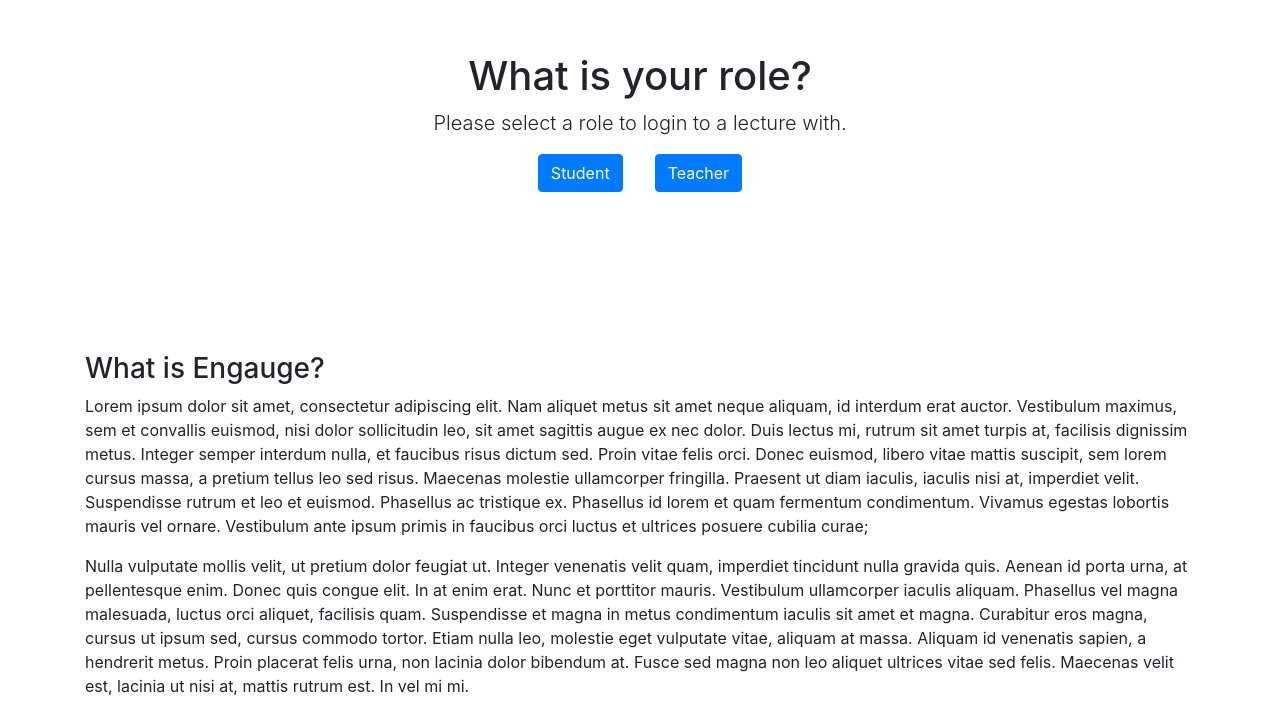
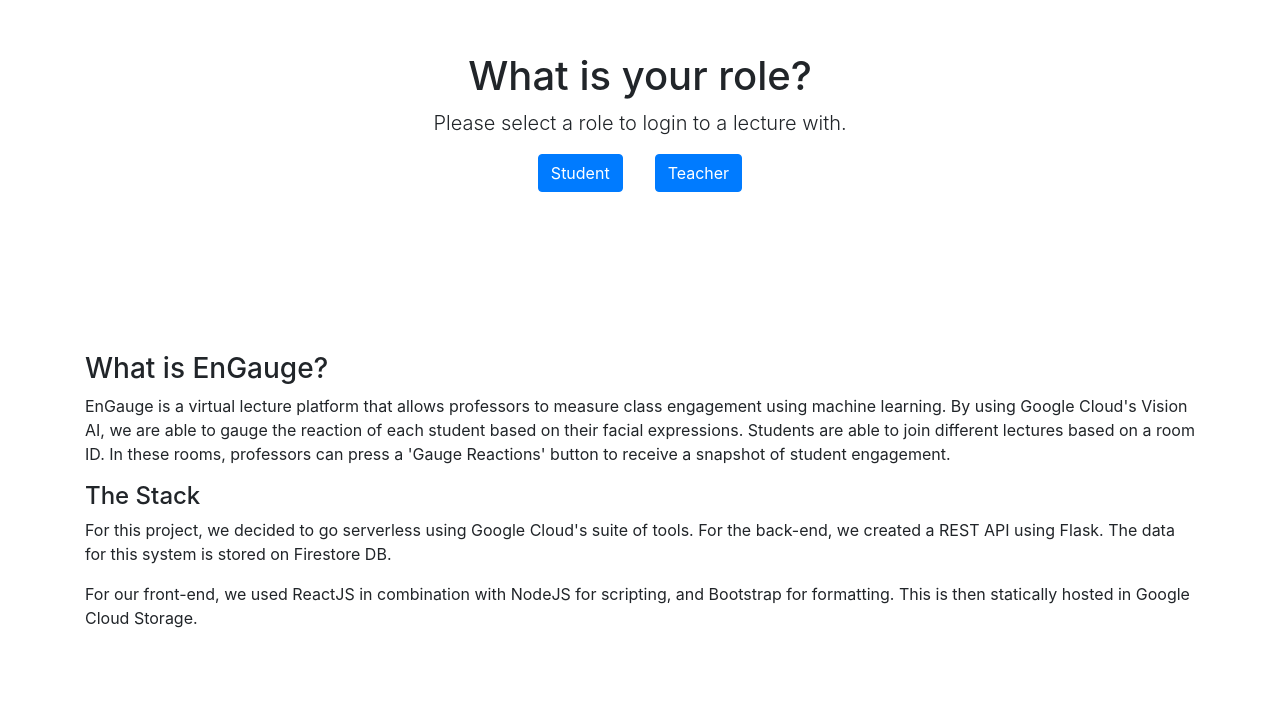
Before and after one commit to genceyalcin/engauge, a React (Create React App) app in the folder ui-main/: page /home in a window 1280 px wide. Shown: the part 108-822 px from the top of the page. After the commit the page ends 800 px from the top, so only its background shows below. Built offline with nearby package versions, Linux system fonts and the light colour scheme.

Commit message:
updated about message

```diff
--- a/ui-main/src/components/about.tsx
+++ b/ui-main/src/components/about.tsx
@@ -5,37 +5,27 @@ export interface AboutProps {}
 const About: React.FunctionComponent<AboutProps> = () => {
 	return (
 		<div>
-			<h3>What is Engauge?</h3>
+			<h3>What is EnGauge?</h3>
 			<p>
-				Lorem ipsum dolor sit amet, consectetur adipiscing elit. Nam
-				aliquet metus sit amet neque aliquam, id interdum erat auctor.
-				Vestibulum maximus, sem et convallis euismod, nisi dolor
-				sollicitudin leo, sit amet sagittis augue ex nec dolor. Duis
-				lectus mi, rutrum sit amet turpis at, facilisis dignissim metus.
-				Integer semper interdum nulla, et faucibus risus dictum sed.
-				Proin vitae felis orci. Donec euismod, libero vitae mattis
-				suscipit, sem lorem cursus massa, a pretium tellus leo sed
-				risus. Maecenas molestie ullamcorper fringilla. Praesent ut diam
-				iaculis, iaculis nisi at, imperdiet velit. Suspendisse rutrum et
-				leo et euismod. Phasellus ac tristique ex. Phasellus id lorem et
-				quam fermentum condimentum. Vivamus egestas lobortis mauris vel
-				ornare. Vestibulum ante ipsum primis in faucibus orci luctus et
-				ultrices posuere cubilia curae;
+				EnGauge is a virtual lecture platform that allows professors to
+				measure class engagement using machine learning. By using Google
+				Cloud's Vision AI, we are able to gauge the reaction of each
+				student based on their facial expressions. Students are able to
+				join different lectures based on a room ID. In these rooms,
+				professors can press a 'Gauge Reactions' button to receive a
+				snapshot of student engagement.
+			</p>
+			<h4>The Stack</h4>
+			{/* TODO: FINISH THIS DESCRIPTION */}
+			<p>
+				For this project, we decided to go serverless using Google
+				Cloud's suite of tools. For the back-end, we created a REST API
+				using Flask. The data for this system is stored on Firestore DB.
 			</p>
 			<p>
-				Nulla vulputate mollis velit, ut pretium dolor feugiat ut.
-				Integer venenatis velit quam, imperdiet tincidunt nulla gravida
-				quis. Aenean id porta urna, at pellentesque enim. Donec quis
-				congue elit. In at enim erat. Nunc et porttitor mauris.
-				Vestibulum ullamcorper iaculis aliquam. Phasellus vel magna
-				malesuada, luctus orci aliquet, facilisis quam. Suspendisse et
-				magna in metus condimentum iaculis sit amet et magna. Curabitur
-				eros magna, cursus ut ipsum sed, cursus commodo tortor. Etiam
-				nulla leo, molestie eget vulputate vitae, aliquam at massa.
-				Aliquam id venenatis sapien, a hendrerit metus. Proin placerat
-				felis urna, non lacinia dolor bibendum at. Fusce sed magna non
-				leo aliquet ultrices vitae sed felis. Maecenas velit est,
-				lacinia ut nisi at, mattis rutrum est. In vel mi mi.
+				For our front-end, we used ReactJS in combination with NodeJS
+				for scripting, and Bootstrap for formatting. This is then
+				statically hosted in Google Cloud Storage.
 			</p>
 		</div>
 	);
```
